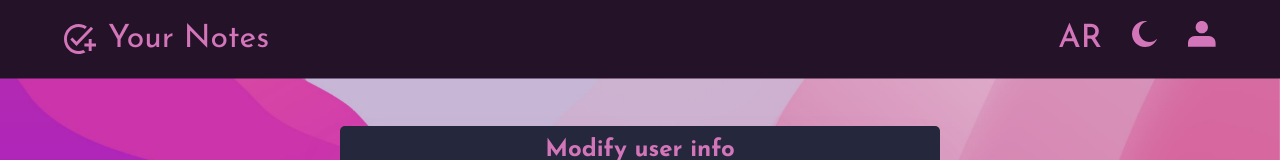
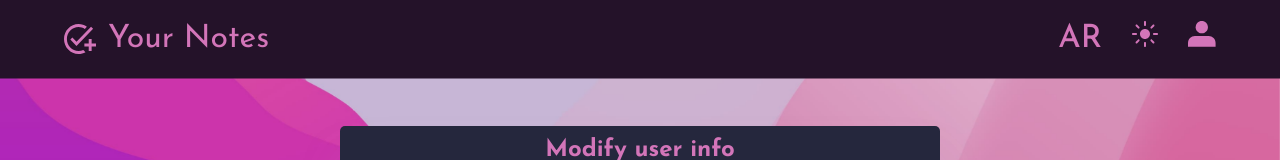
Before and after one commit to Osama-Elshimy/your-notes-project, a React (Vite) app in the folder client/: page /modifyuser in a window 1280 px wide. Shown: the top 160 px of the page. Built offline with nearby package versions, Linux system fonts and the light colour scheme; sample sign-in values are in the browser's storage.

Commit message:
Finished

```diff
--- a/client/src/components/Navbar.jsx
+++ b/client/src/components/Navbar.jsx
@@ -35,7 +35,7 @@ const Navbar = () => {
 
 				<button className='nav__dark-mode-button' onClick={toggleDarkMode}>
 					<img
-						src={isDarkMode ? DarkModeLogo : BrightModeLogo}
+						src={isDarkMode ? BrightModeLogo : DarkModeLogo}
 						alt='dark-mode'
 					/>
 				</button>
```
Also changed, not shown: client/src/components/NoteList.jsx (+0 -20 lines).
